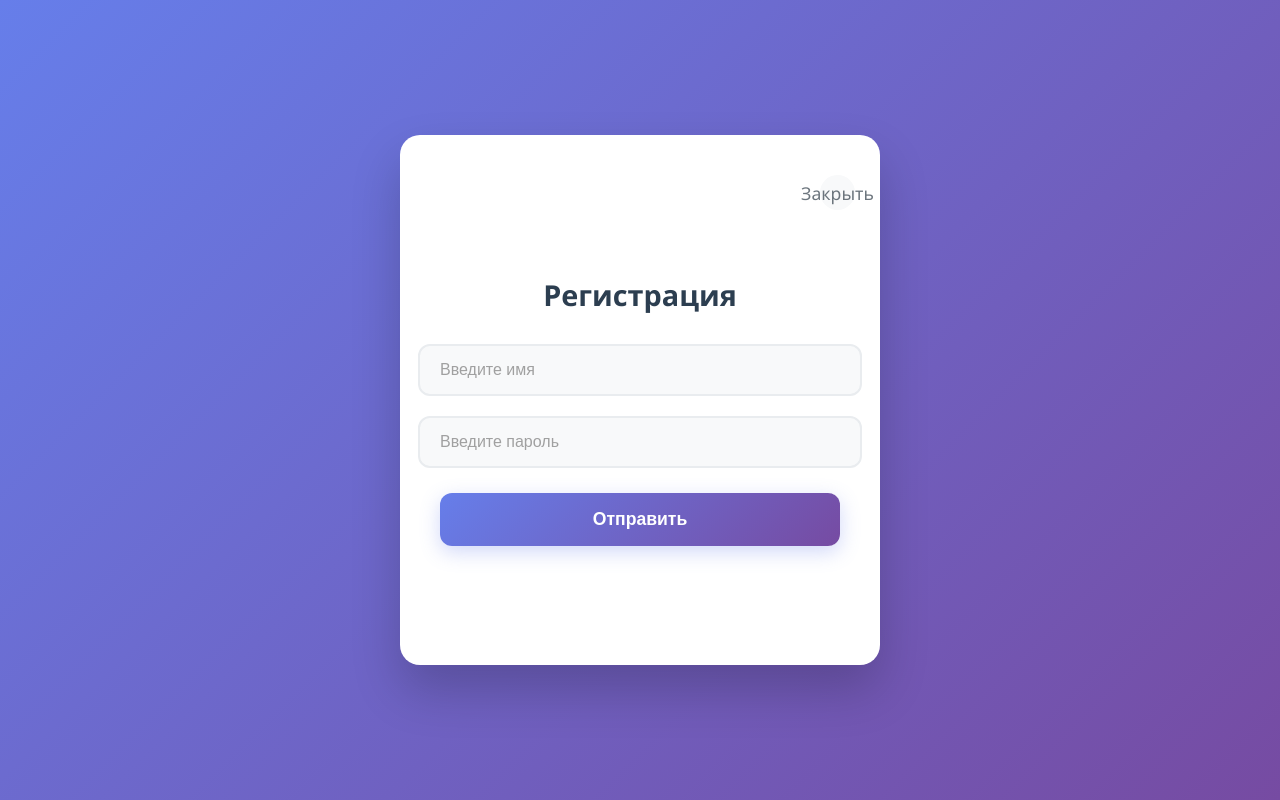
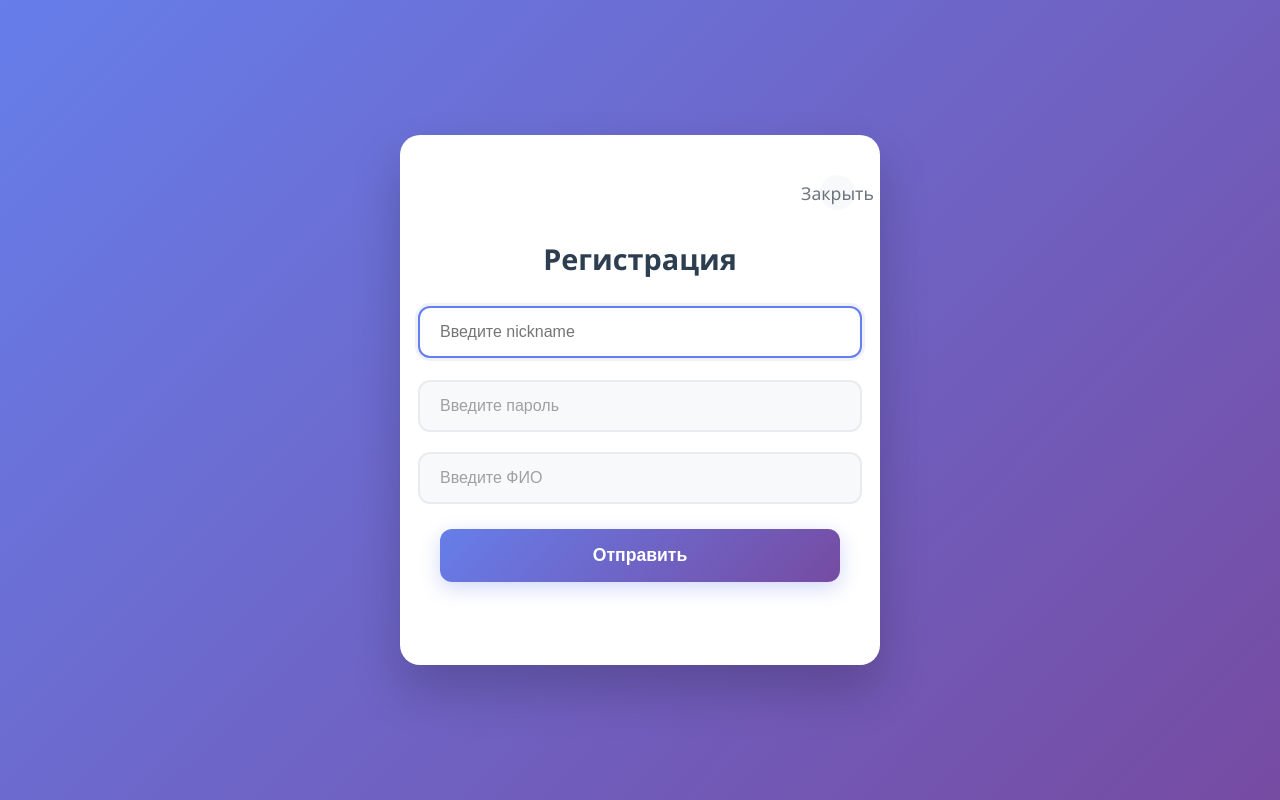
Before and after one commit to Kirill-Nen/messanger, a website: page src/front/registration.html in a window 1280 px wide. Both pictures are taken after a click on the button "Регистрация". Drawn offline with Linux system fonts and the light colour scheme.

Commit message:
Correcting fetch

```diff
--- a/src/front/registration.html
+++ b/src/front/registration.html
@@ -112,7 +112,7 @@
         transform: rotate(90deg);
     }
 
-    .nameInp, .passInp {
+    .nameInp, .passInp, .usernameInp {
         padding: 15px 20px;
         border: 2px solid #e9ecef;
         border-radius: 12px;
@@ -121,7 +121,7 @@
         background: #f8f9fa;
     }
 
-    .nameInp:focus, .passInp:focus {
+    .nameInp:focus, .passInp:focus, .usernameInp {
         outline: none;
         border-color: #667eea;
         background: white;
@@ -129,7 +129,7 @@
         transform: translateY(-2px);
     }
 
-    .nameInp::placeholder, .passInp::placeholder {
+    .nameInp::placeholder, .passInp::placeholder, .usernameInp {
         color: #a0a0a0;
     }
 
@@ -185,8 +185,9 @@
             modal.innerHTML = `
                 <span class='close'>Закрыть</span>
                 <h3>${name}</h3>
-                <input class='nameInp' placeholder='Введите имя' type='text' maxlength='10' >
+                <input class='usernameInp' placeholder='Введите nickname' type='text' maxlength='10' >
                 <input class='passInp' placeholder='Введите пароль' type='password'>
+                <input class='nameInp' placeholder='Введите ФИО' type='text' maxlength='55' >
                 <button class='send'>Отправить</button>
             `
             modal.classList.add('modal')
@@ -194,6 +195,7 @@
 
             const closeBtn = modal.querySelector('.close');
             const sendBtn = modal.querySelector('.send');
+            const usernameInput = modal.querySelector('.usernameInp')
             const nameInput = modal.querySelector('.nameInp');
             const passInput = modal.querySelector('.passInp');
 
@@ -204,6 +206,7 @@
             sendBtn.addEventListener('click', async() => {
                 if (nameInput.value !== '' && passInput.value !== '') {
                     const data = {
+                        real_name: usernameInput.value,
                         username: nameInput.value,
                         password: passInput.value
                     }
```
